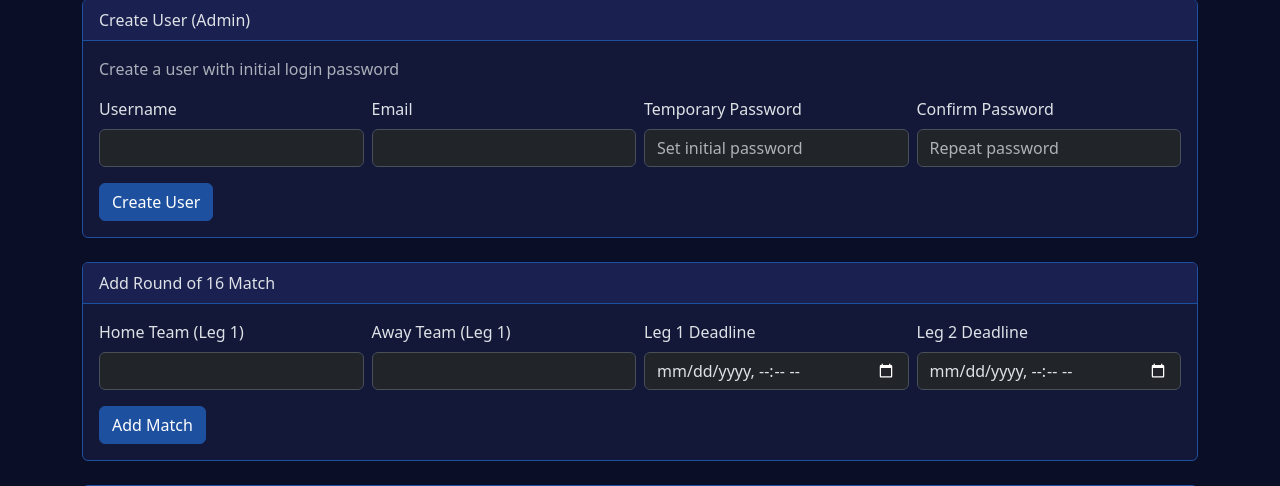
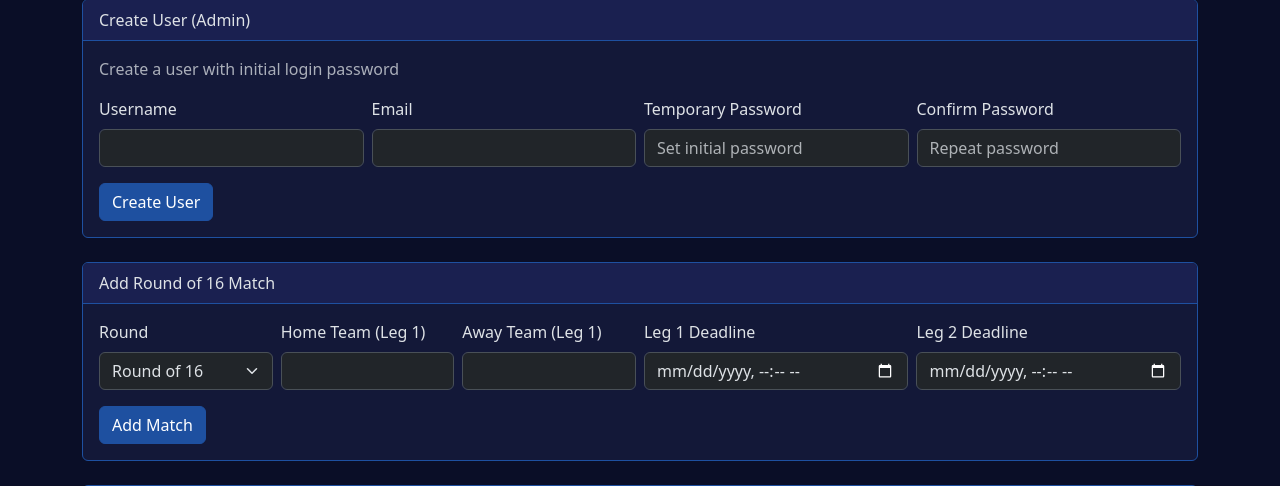
Before and after one commit to yurifleon/UCL-predictions, a Flask app: page /admin in a window 1280 px wide. Shown: the part 268-754 px from the top of the page. Run offline with Flask 3, Linux system fonts and the light colour scheme; the visitor is signed in with stand-in values (Sample User, id 1).

Commit message:
Round-specific scoring: R16 uses 6/4/2, QF+ uses 10/7/5
- Add 'round' field to SEED_MATCHES (all 'r16')
- migrate_data backfills round='r16' for existing matches
- compute_points reads match['round'] to select scoring tier
- add_match action stores selected round
- Admin form: round selector (r16/qf/sf/final) when adding matches
- Leaderboard: scoring table shows both tiers side-by-side

Co-Authored-By: Claude Sonnet 4.6 <noreply@anthropic.com>

```diff
--- a/app.py
+++ b/app.py
@@ -43,14 +43,14 @@ DEFAULT_DATA = {
 # Display offsets: EDT = UTC-4, COT (Bogota/Lima) = UTC-5.
 # Order matches to match bracket image pairings: (1,2)→QF1, (3,4)→QF2, (5,6)→QF3, (7,8)→QF4.
 SEED_MATCHES = [
-    {"home_team": "PSG",             "away_team": "Chelsea",      "leg1_deadline": "2026-03-11T20:00:00", "leg2_deadline": "2026-03-17T20:00:00"},
-    {"home_team": "Galatasaray",     "away_team": "Liverpool",    "leg1_deadline": "2026-03-10T17:45:00", "leg2_deadline": "2026-03-18T20:00:00"},
-    {"home_team": "Real Madrid",     "away_team": "Man City",     "leg1_deadline": "2026-03-11T20:00:00", "leg2_deadline": "2026-03-17T20:00:00"},
-    {"home_team": "Atalanta",        "away_team": "Bayern Munich", "leg1_deadline": "2026-03-10T20:00:00", "leg2_deadline": "2026-03-18T20:00:00"},
-    {"home_team": "Newcastle",       "away_team": "Barcelona",    "leg1_deadline": "2026-03-10T20:00:00", "leg2_deadline": "2026-03-18T17:45:00"},
-    {"home_team": "Atletico Madrid", "away_team": "Tottenham",    "leg1_deadline": "2026-03-10T20:00:00", "leg2_deadline": "2026-03-18T20:00:00"},
-    {"home_team": "Bodo/Glimt",      "away_team": "Sporting CP",  "leg1_deadline": "2026-03-11T20:00:00", "leg2_deadline": "2026-03-17T17:45:00"},
-    {"home_team": "Bayer Leverkusen","away_team": "Arsenal",      "leg1_deadline": "2026-03-11T17:45:00", "leg2_deadline": "2026-03-17T20:00:00"},
+    {"round": "r16", "home_team": "PSG",             "away_team": "Chelsea",       "leg1_deadline": "2026-03-11T20:00:00", "leg2_deadline": "2026-03-17T20:00:00"},
+    {"round": "r16", "home_team": "Galatasaray",     "away_team": "Liverpool",     "leg1_deadline": "2026-03-10T17:45:00", "leg2_deadline": "2026-03-18T20:00:00"},
+    {"round": "r16", "home_team": "Real Madrid",     "away_team": "Man City",      "leg1_deadline": "2026-03-11T20:00:00", "leg2_deadline": "2026-03-17T20:00:00"},
+    {"round": "r16", "home_team": "Atalanta",        "away_team": "Bayern Munich", "leg1_deadline": "2026-03-10T20:00:00", "leg2_deadline": "2026-03-18T20:00:00"},
+    {"round": "r16", "home_team": "Newcastle",       "away_team": "Barcelona",     "leg1_deadline": "2026-03-10T20:00:00", "leg2_deadline": "2026-03-18T17:45:00"},
+    {"round": "r16", "home_team": "Atletico Madrid", "away_team": "Tottenham",     "leg1_deadline": "2026-03-10T20:00:00", "leg2_deadline": "2026-03-18T20:00:00"},
+    {"round": "r16", "home_team": "Bodo/Glimt",      "away_team": "Sporting CP",   "leg1_deadline": "2026-03-11T20:00:00", "leg2_deadline": "2026-03-17T17:45:00"},
+    {"round": "r16", "home_team": "Bayer Leverkusen","away_team": "Arsenal",       "leg1_deadline": "2026-03-11T17:45:00", "leg2_deadline": "2026-03-17T20:00:00"},
 ]
 
 SUPPORTED_LANGS = {"en", "es"}
@@ -282,6 +282,11 @@ def migrate_data(data):
             user_record["preferred_lang"] = None
             migration_needed = True
 
+    for match in data.get("matches", []):
+        if "round" not in match:
+            match["round"] = "r16"
+            migration_needed = True
+
     if not data.get("matches"):
         data["matches"] = [
             {
@@ -372,6 +377,12 @@ def compute_points(prediction, match):
     if not prediction:
         return points
 
+    # Scoring tier by round: R16 uses 6/4/2; QF and beyond use 10/7/5
+    if match.get("round", "r16") == "r16":
+        pts_exact, pts_gd, pts_result = 6, 4, 2
+    else:
+        pts_exact, pts_gd, pts_result = 10, 7, 5
+
     # Check leg 1
     a1h = match.get("actual_leg1_home")
     a1a = match.get("actual_leg1_away")
@@ -380,12 +391,12 @@ def compute_points(prediction, match):
         p1a = prediction.get("leg1_away")
         if p1h is not None and p1a is not None:
             if p1h == a1h and p1a == a1a:
-                points["leg1"] = 6
+                points["leg1"] = pts_exact
             else:
                 actual_outcome = (a1h > a1a) - (a1h < a1a)
                 pred_outcome = (p1h > p1a) - (p1h < p1a)
                 if actual_outcome == pred_outcome:
-                    points["leg1"] = 4 if (a1h - a1a) == (p1h - p1a) else 2
+                    points["leg1"] = pts_gd if (a1h - a1a) == (p1h - p1a) else pts_result
 
     # Check leg 2
     a2h = match.get("actual_leg2_home")
@@ -395,12 +406,12 @@ def compute_points(prediction, match):
         p2a = prediction.get("leg2_away")
         if p2h is not None and p2a is not None:
             if p2h == a2h and p2a == a2a:
-                points["leg2"] = 6
+                points["leg2"] = pts_exact
             else:
                 actual_outcome = (a2h > a2a) - (a2h < a2a)
                 pred_outcome = (p2h > p2a) - (p2h < p2a)
                 if actual_outcome == pred_outcome:
-                    points["leg2"] = 4 if (a2h - a2a) == (p2h - p2a) else 2
+                    points["leg2"] = pts_gd if (a2h - a2a) == (p2h - p2a) else pts_result
 
     points["total"] = points["leg1"] + points["leg2"]
     return points
@@ -914,6 +925,7 @@ def admin():
             new_id = max((m["id"] for m in data["matches"]), default=0) + 1
             data["matches"].append({
                 "id": new_id,
+                "round": request.form.get("round", "r16"),
                 "home_team": request.form.get("home_team", "TBD"),
                 "away_team": request.form.get("away_team", "TBD"),
                 "leg1_deadline": request.form.get("leg1_deadline", ""),
--- a/templates/admin.html
+++ b/templates/admin.html
@@ -80,11 +80,20 @@
         <form method="POST">
             <input type="hidden" name="action" value="add_match">
             <div class="row g-2">
-                <div class="col-md-3">
+                <div class="col-md-2">
+                    <label class="form-label">{{ _('Round') }}</label>
+                    <select class="form-select" name="round">
+                        <option value="r16">{{ _('Round of 16') }}</option>
+                        <option value="qf">{{ _('Quarter-finals') }}</option>
+                        <option value="sf">{{ _('Semi-finals') }}</option>
+                        <option value="final">{{ _('Final') }}</option>
+                    </select>
+                </div>
+                <div class="col-md-2">
                     <label class="form-label">{{ _('Home Team (Leg 1)') }}</label>
                     <input type="text" class="form-control" name="home_team" required>
                 </div>
-                <div class="col-md-3">
+                <div class="col-md-2">
                     <label class="form-label">{{ _('Away Team (Leg 1)') }}</label>
                     <input type="text" class="form-control" name="away_team" required>
                 </div>
```
Also changed, not shown: CLAUDE.md (+10 -6 lines), templates/leaderboard.html (+9 -6 lines).
